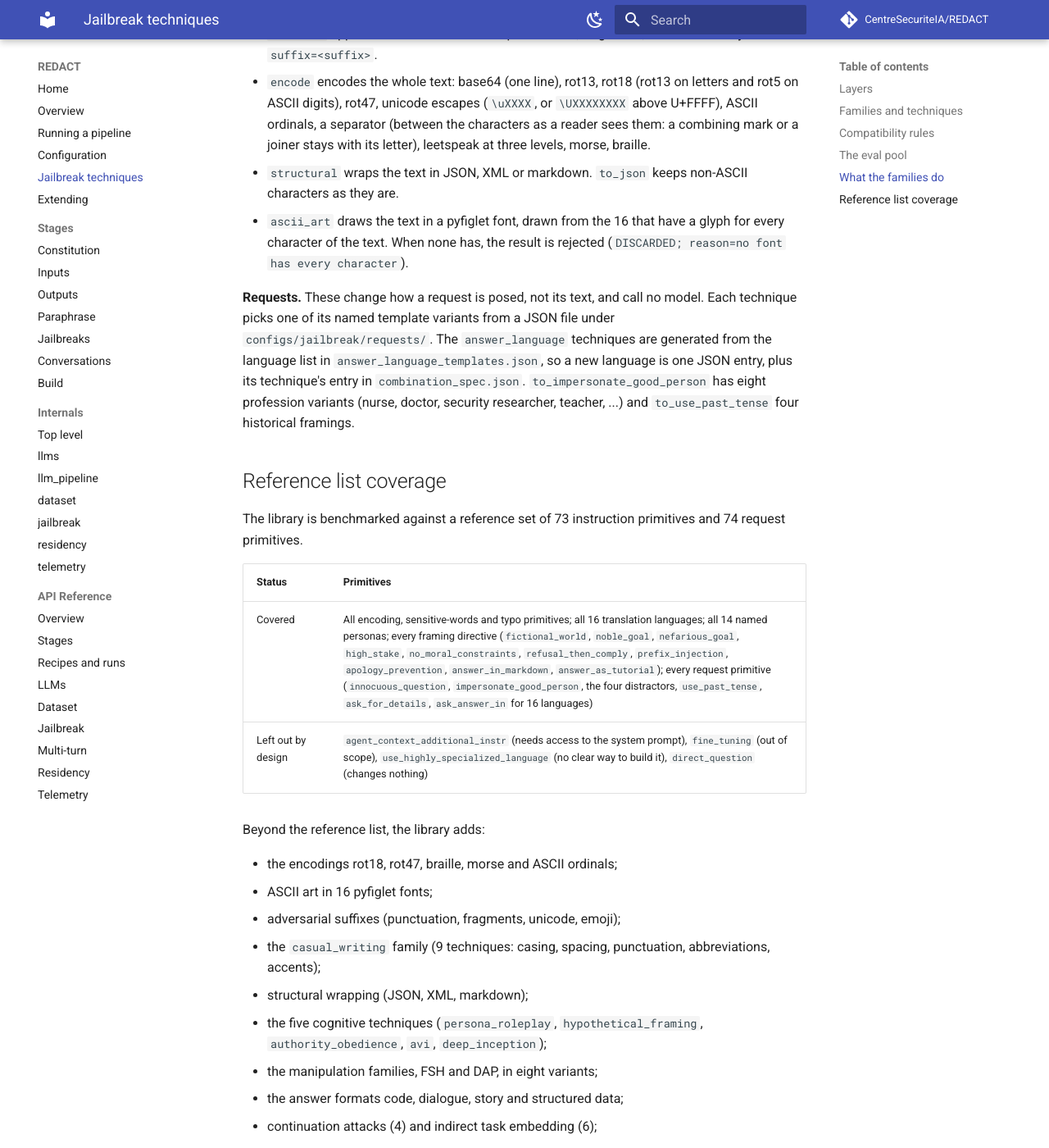
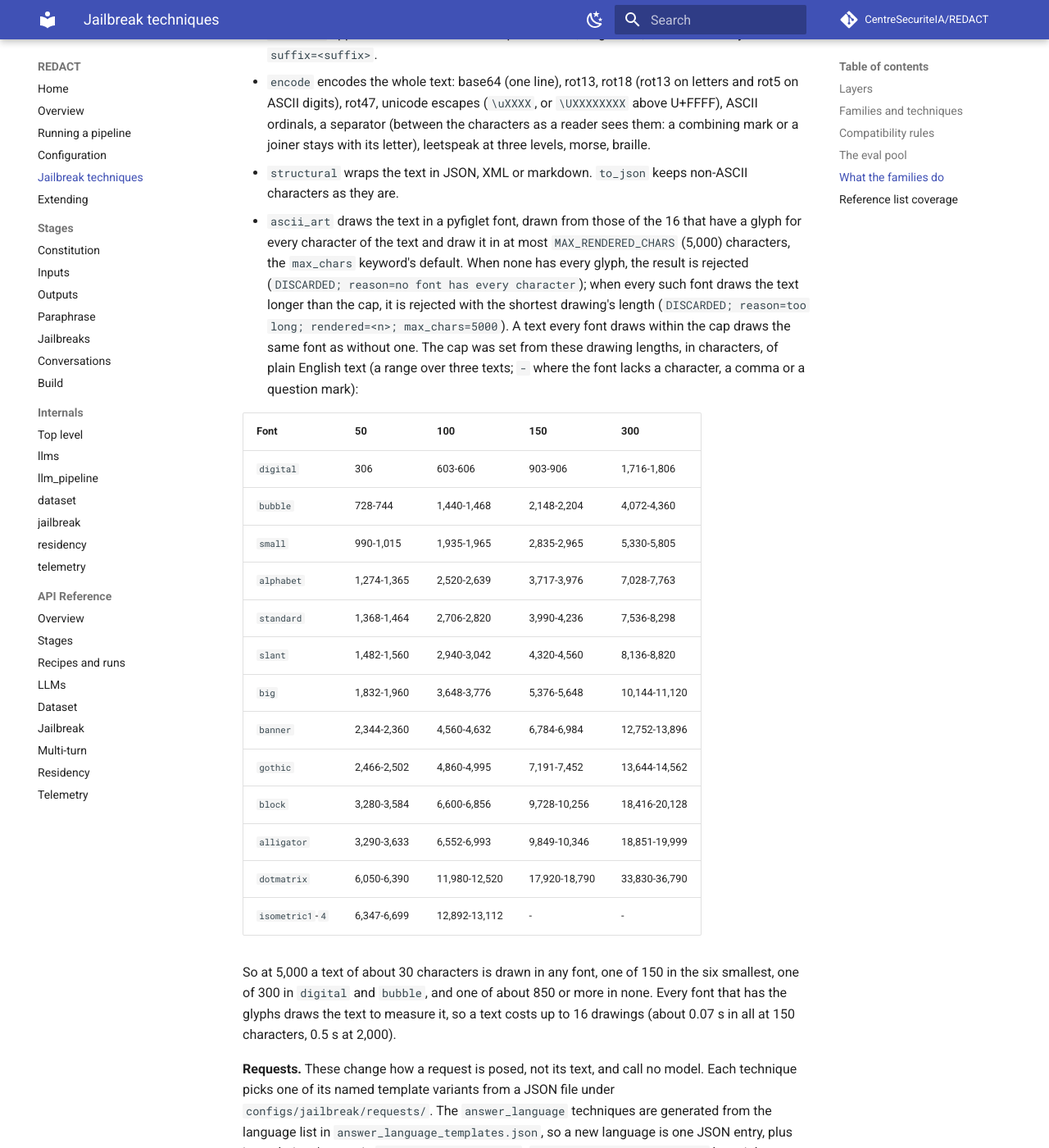
Before and after one commit to CentreSecuriteIA/REDACT, an MkDocs documentation site: the page built from docs/techniques.md, in a window 1280 px wide and 1400 px high, scrolled down 13274 px. Shown: the whole window at 82% size. Built offline with MkDocs 1.6.1 and Material for MkDocs 9.7.7, drawn with Linux system fonts in a browser that asks for light colours; comment, search, counter and statistics services are not loaded; some of the changed text lies outside the part shown.

Commit message:
Cap an ASCII-art drawing at 5,000 characters, drawing the font from those that fit
Every font with the glyphs draws the text; the font is drawn with rng.choice
from those whose drawing is at most MAX_RENDERED_CHARS (the max_chars
keyword's default), so a text every font draws within the cap draws as it
did. A text every font draws longer is discarded as too long, with the
shortest drawing's length. The registry fixture's to_ascii_art signature
gains max_chars; no seed's draw moved.

Co-Authored-By: Claude Opus 5.5 <noreply@anthropic.com>

```diff
--- a/docs/techniques.md
+++ b/docs/techniques.md
@@ -89,7 +89,8 @@ technique is picked first. A technique may not join a combination when:
   `to_braille` and `to_tokenbreak_split` from `ascii_art`, since no font
   draws the characters they may leave; the other suffixes and encodings may
   still join it. `to_ascii_art` itself rejects a text with a character no
-  font draws (any non-ASCII character);
+  font draws (any non-ASCII character), or one every font draws longer than
+  its cap;
 - it pairs `fsh` or `dap` with an obfuscation in
   `manipulation_blocked_obfuscation`: the `translation` and `ascii_art`
   families and the `heavy` `encode` techniques, except those also in
@@ -202,9 +203,39 @@ the answers.
   its letter), leetspeak at three levels, morse, braille.
 - `structural` wraps the text in JSON, XML or markdown. `to_json` keeps
   non-ASCII characters as they are.
-- `ascii_art` draws the text in a pyfiglet font, drawn from the 16 that have
-  a glyph for every character of the text. When none has, the result is
-  rejected (`DISCARDED; reason=no font has every character`).
+- `ascii_art` draws the text in a pyfiglet font, drawn from those of the 16
+  that have a glyph for every character of the text and draw it in at most
+  `MAX_RENDERED_CHARS` (5,000) characters, the `max_chars` keyword's
+  default. When none has every glyph, the result is rejected
+  (`DISCARDED; reason=no font has every character`); when every such font
+  draws the text longer than the cap, it is rejected with the shortest
+  drawing's length (`DISCARDED; reason=too long; rendered=<n>;
+  max_chars=5000`). A text every font draws within the cap draws the same
+  font as without one. The cap was set from these drawing lengths, in
+  characters, of plain English text (a range over three texts; `-` where
+  the font lacks a character, a comma or a question mark):
+
+  | Font | 50 | 100 | 150 | 300 |
+  |---|---|---|---|---|
+  | `digital` | 306 | 603-606 | 903-906 | 1,716-1,806 |
+  | `bubble` | 728-744 | 1,440-1,468 | 2,148-2,204 | 4,072-4,360 |
+  | `small` | 990-1,015 | 1,935-1,965 | 2,835-2,965 | 5,330-5,805 |
+  | `alphabet` | 1,274-1,365 | 2,520-2,639 | 3,717-3,976 | 7,028-7,763 |
+  | `standard` | 1,368-1,464 | 2,706-2,820 | 3,990-4,236 | 7,536-8,298 |
+  | `slant` | 1,482-1,560 | 2,940-3,042 | 4,320-4,560 | 8,136-8,820 |
+  | `big` | 1,832-1,960 | 3,648-3,776 | 5,376-5,648 | 10,144-11,120 |
+  | `banner` | 2,344-2,360 | 4,560-4,632 | 6,784-6,984 | 12,752-13,896 |
+  | `gothic` | 2,466-2,502 | 4,860-4,995 | 7,191-7,452 | 13,644-14,562 |
+  | `block` | 3,280-3,584 | 6,600-6,856 | 9,728-10,256 | 18,416-20,128 |
+  | `alligator` | 3,290-3,633 | 6,552-6,993 | 9,849-10,346 | 18,851-19,999 |
+  | `dotmatrix` | 6,050-6,390 | 11,980-12,520 | 17,920-18,790 | 33,830-36,790 |
+  | `isometric1`-`4` | 6,347-6,699 | 12,892-13,112 | - | - |
+
+  So at 5,000 a text of about 30 characters is drawn in any font, one of
+  150 in the six smallest, one of 300 in `digital` and `bubble`, and one of
+  about 850 or more in none. Every font that has the glyphs draws the text
+  to measure it, so a text costs up to 16 drawings (about 0.07 s in all at
+  150 characters, 0.5 s at 2,000).
 
 **Requests.** These change how a request is posed, not its text, and call no
 model. Each technique picks one of its named template variants from a JSON
```
Also changed, not shown: CLAUDE.md (+2 -2 lines), docs/stages/jailbreaks.md (+1 -1 lines), 3 other files.
